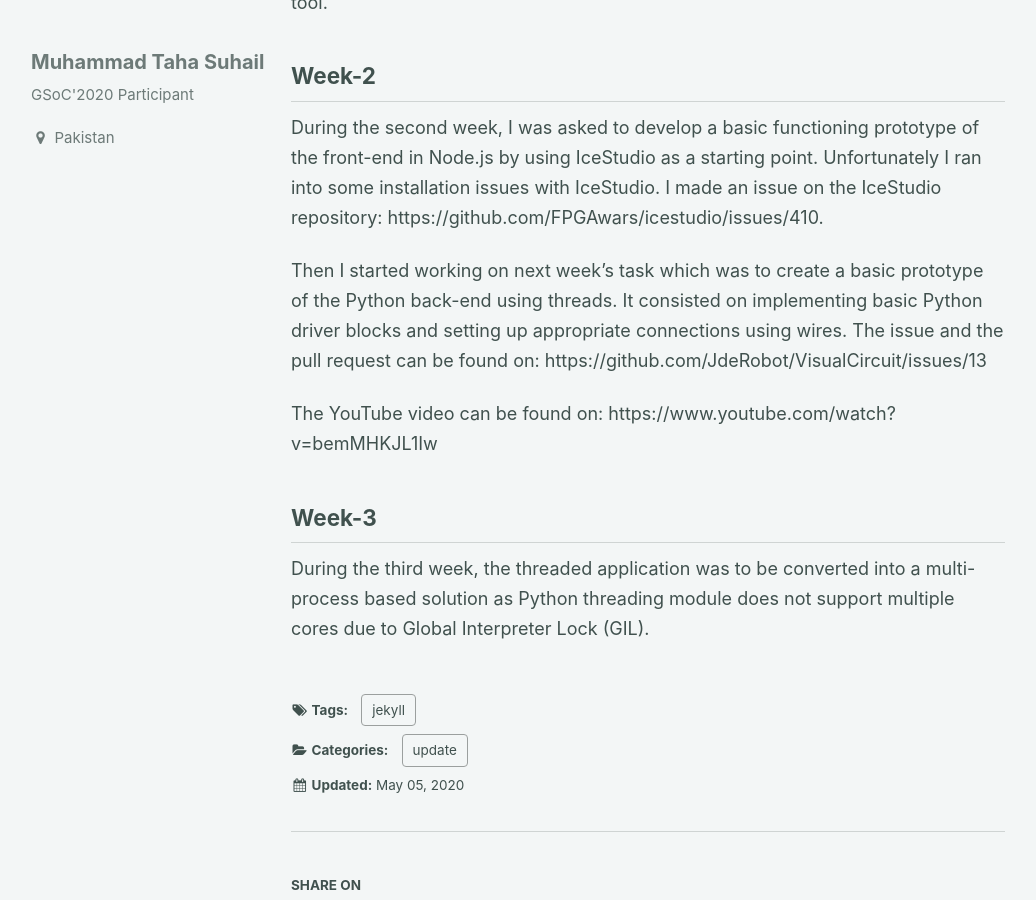
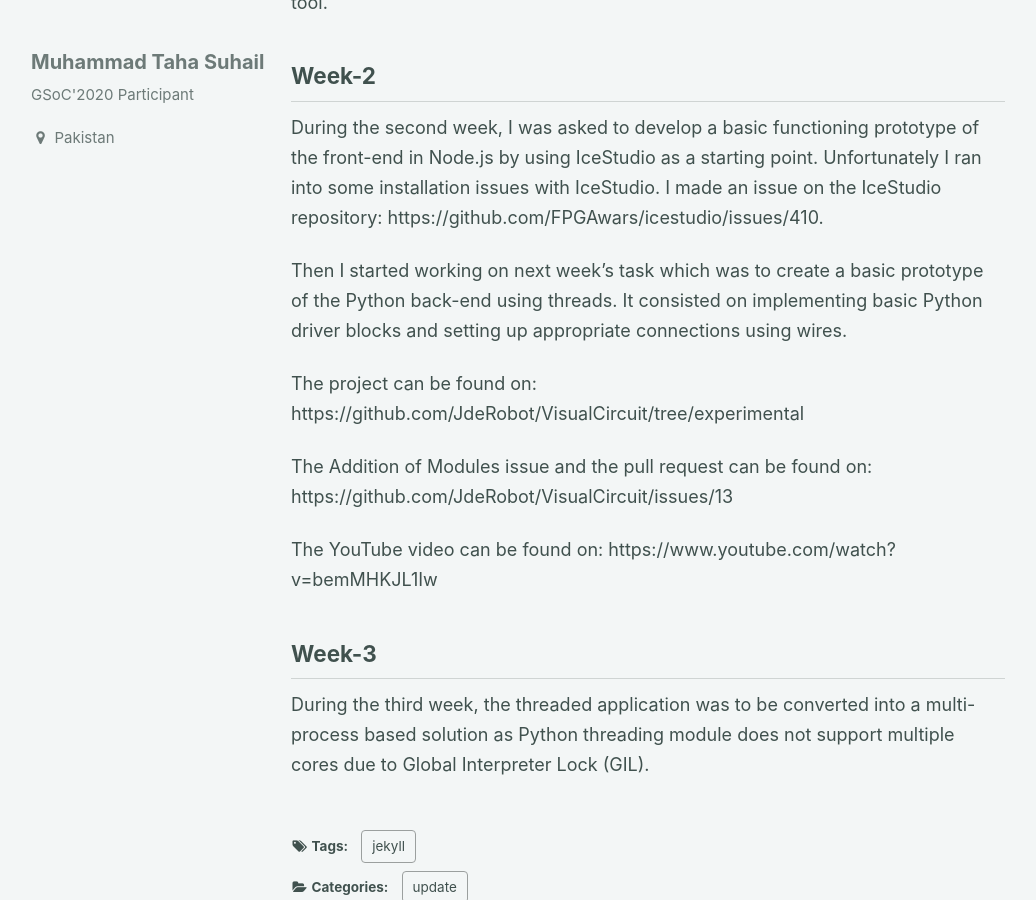
Before and after one commit to TheRoboticsClub/colab-gsoc2020-Muhammad_Taha, a Jekyll site: the page built from docs/_posts/2020-05-05-Community-Bonding.md, in a window 1280 px wide and 900 px high, scrolled down 544 px. Shown: the whole window, without its empty margins (7-1043 px from the left). Built offline with Jekyll 4.4.1, drawn with Linux system fonts in a browser that asks for light colours.

Commit message:
Update 2020-05-05-Community-Bonding.md

```diff
--- a/docs/_posts/2020-05-05-Community-Bonding.md
+++ b/docs/_posts/2020-05-05-Community-Bonding.md
@@ -14,7 +14,11 @@ During the second week, I was asked to develop a basic functioning prototype of
 https://github.com/FPGAwars/icestudio/issues/410.
 
 Then I started working on next week's task which was to create a basic prototype of the Python back-end using threads. It consisted on implementing basic Python driver blocks and setting up appropriate connections using wires.
-The issue and the pull request can be found on:
+
+The project can be found on:
+https://github.com/JdeRobot/VisualCircuit/tree/experimental
+
+The Addition of Modules issue and the pull request can be found on:
 https://github.com/JdeRobot/VisualCircuit/issues/13
 
 The YouTube video can be found on:
```
